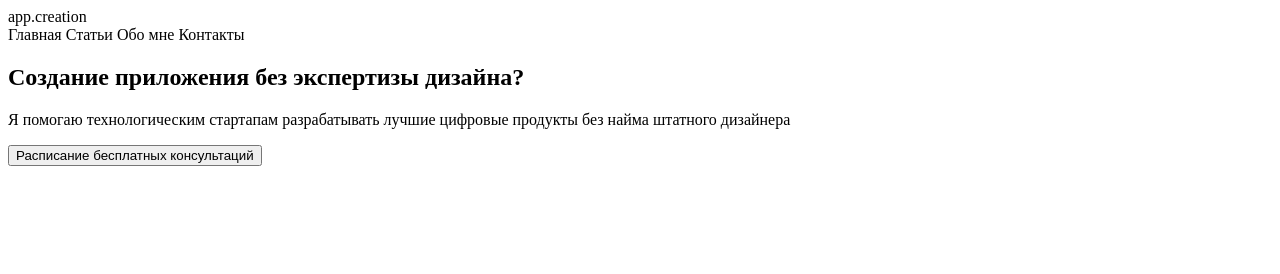
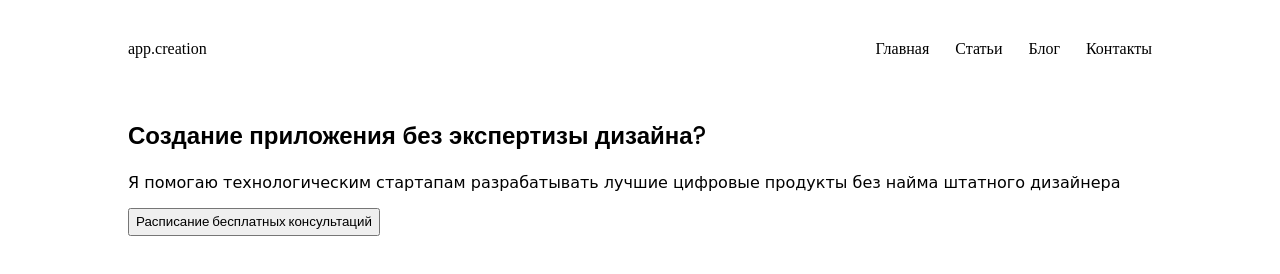
Before and after one commit to WebHeroSchool/html-css-vorsinov, a plain HTML site: page index.html in a window 1280 px wide. Drawn offline with Linux system fonts and the light colour scheme; a web font is replaced by a local one.

Commit message:
стилизовал сайт

```diff
--- a/index.html
+++ b/index.html
@@ -14,7 +14,7 @@
           <nav class="menu" >
             <a class="menu__item">Главная </a>
             <a class="menu__item">Статьи </a>
-            <a class="menu__item">Обо мне </a>
+            <a class="menu__item">Блог </a>
             <a class="menu__item">Контакты </a>
           </nav>
       </header>
--- a/style.css
+++ b/style.css
@@ -1,9 +1,39 @@
-.title {
+.main-content__title {
   font-family: 'Poppins', sans-serif;
 }
-  .subtitle {
+  .main-content__subtitle {
     font-family: 'Chilanka', cursive;
   }
-    .button {
+    .main-content__button {
       font-family: 'Mukta', sans-serif;
     }
+    body {
+    display: block;
+    margin: 0;
+    }
+    .header {
+      display: flex;
+      justify-content: space-between;
+      margin: auto;
+      width: 80%;
+     }
+     .main-section {
+      margin: auto;
+      width: 80%;
+     }
+     .logo {
+      padding: 40px 0;
+      margin-right: 63%;
+      display: inline-block;
+     }
+     .menu {
+      display: inline-block;
+      display: flex;
+      align-items: center;
+    }
+    .menu__item {
+      padding: 0 13px;
+    }
+    .menu__item:last-child {
+      padding-right: 0;
+    }
```
